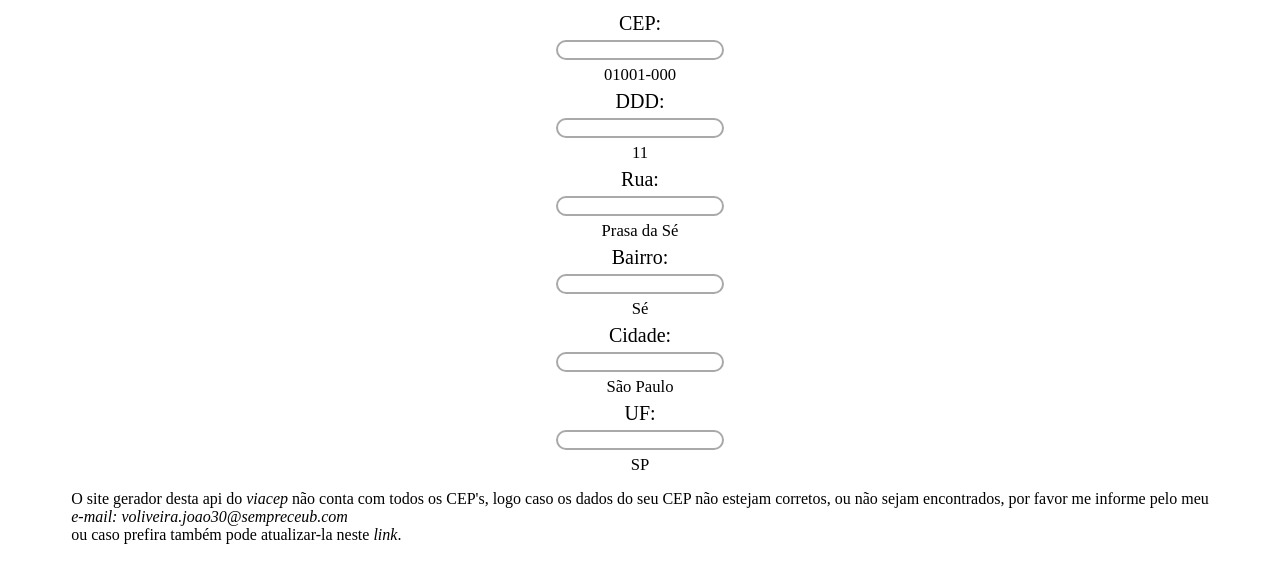
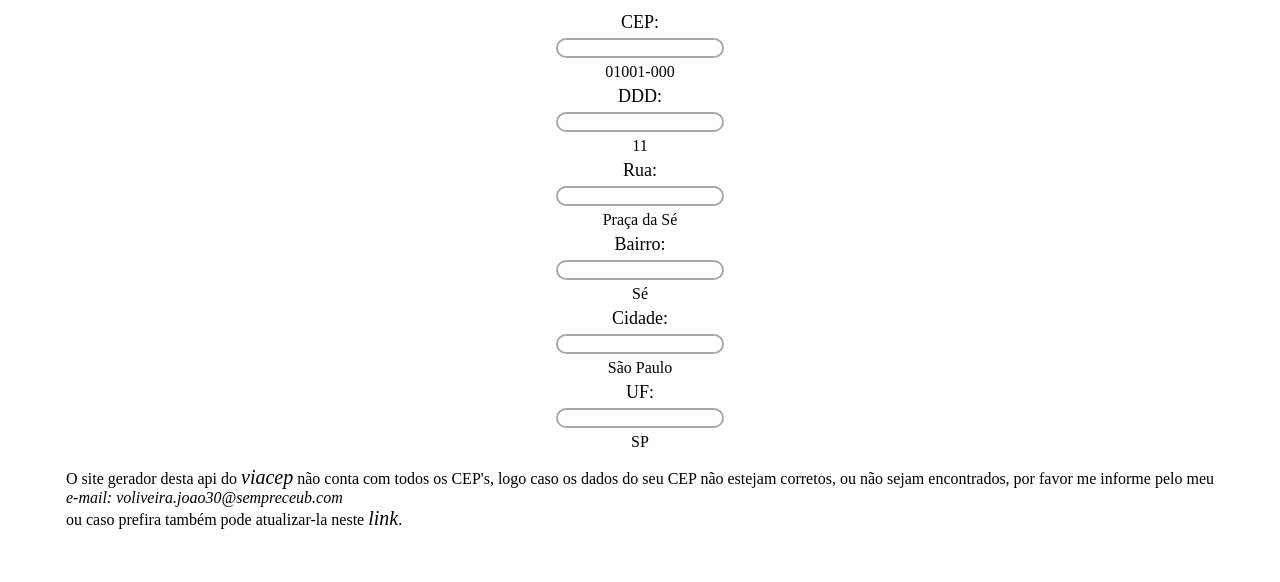
Before and after one commit to joaovictor1516/api_cep, a website: page app/index.html in a window 1280 px wide. Shown: the part 40-622 px from the top of the page. Drawn offline with Linux system fonts and the light colour scheme.

Commit message:
atualizando o html e o css

```diff
--- a/app/index.html
+++ b/app/index.html
@@ -26,7 +26,7 @@
         <div class="form-content">
             <label for="logradouro">Rua:</label>
             <input type="text" id="logradouro">
-            <small>Prasa da Sé</small>
+            <small>Praça da Sé</small>
         </div>
 
         <div class="form-content">
--- a/app/style.css
+++ b/app/style.css
@@ -26,6 +26,7 @@ a{
     color: black;
     font-style: italic;
     text-decoration: none;
+    font-size: 20px;
 }
 
 a:hover{
@@ -36,12 +37,19 @@ form{
     margin: 10px 0;
 }
 
+small{
+    font-size: 16px;
+}
+
+label{
+    font-size: 18px;
+}
+
 .form-content{
     display: flex;
     flex-direction: column;
     align-items: center;
     margin:5px 0;
-    font-size: 20px;
 }
 
 #problemas{
```
Also changed, not shown: 1 other file.
